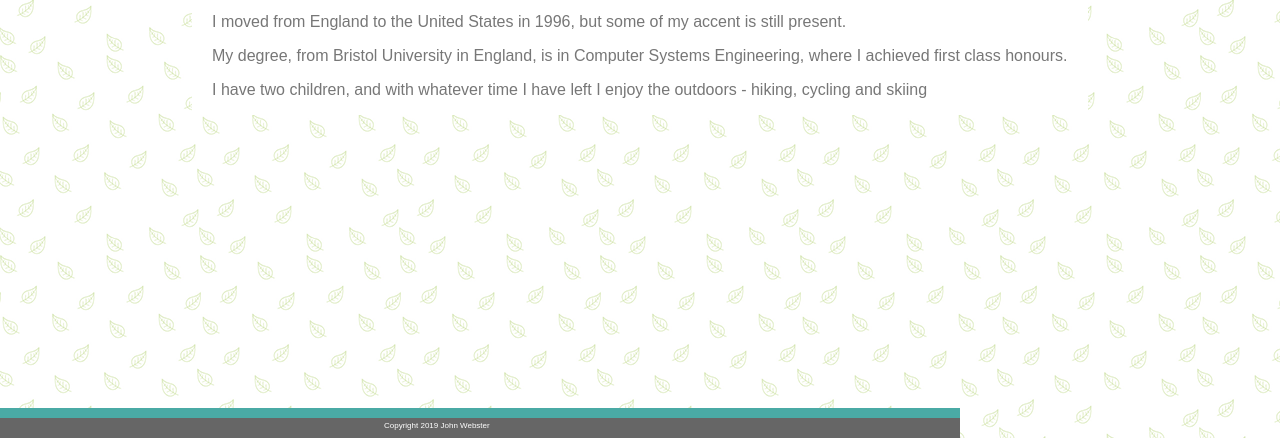
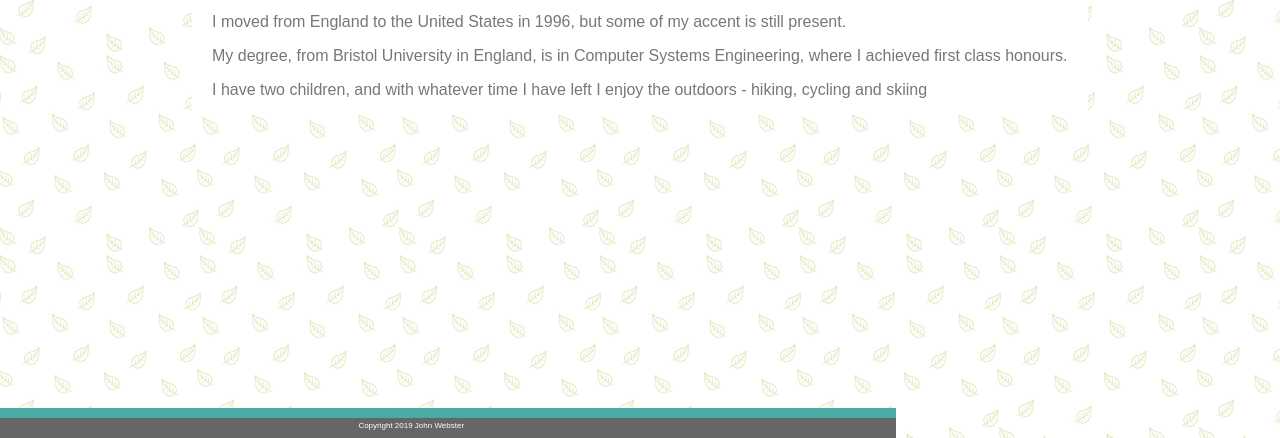
Before and after one commit to johnlobster/profile-responsive, a plain HTML site: page index.html in a window 1280 px wide. Shown: the part 362-800 px from the top of the page. Drawn offline with Linux system fonts and the light colour scheme.

Commit message:
working version

```diff
--- a/assets/css/style.css
+++ b/assets/css/style.css
@@ -86,13 +86,13 @@ main {
     font-family: 'Georgia', Times, Times New Roman, serif;
 }
 footer {
-    width:960px;
+    width:70%;
     background-color: #4aaaa5; /* teal */
     position: fixed;
     bottom: 0;
     color:white;
 
-    margin: 10px 0 0 0;
+    margin: 10px 30% 0 0;
     padding: 10px 0 0 0;
 }
 
@@ -159,7 +159,7 @@ footer {
     text-align: center;
 }
 
-/* responive */
+/* responsive */
 
 @media only screen and (max-width: 768px) {
     body {
```
